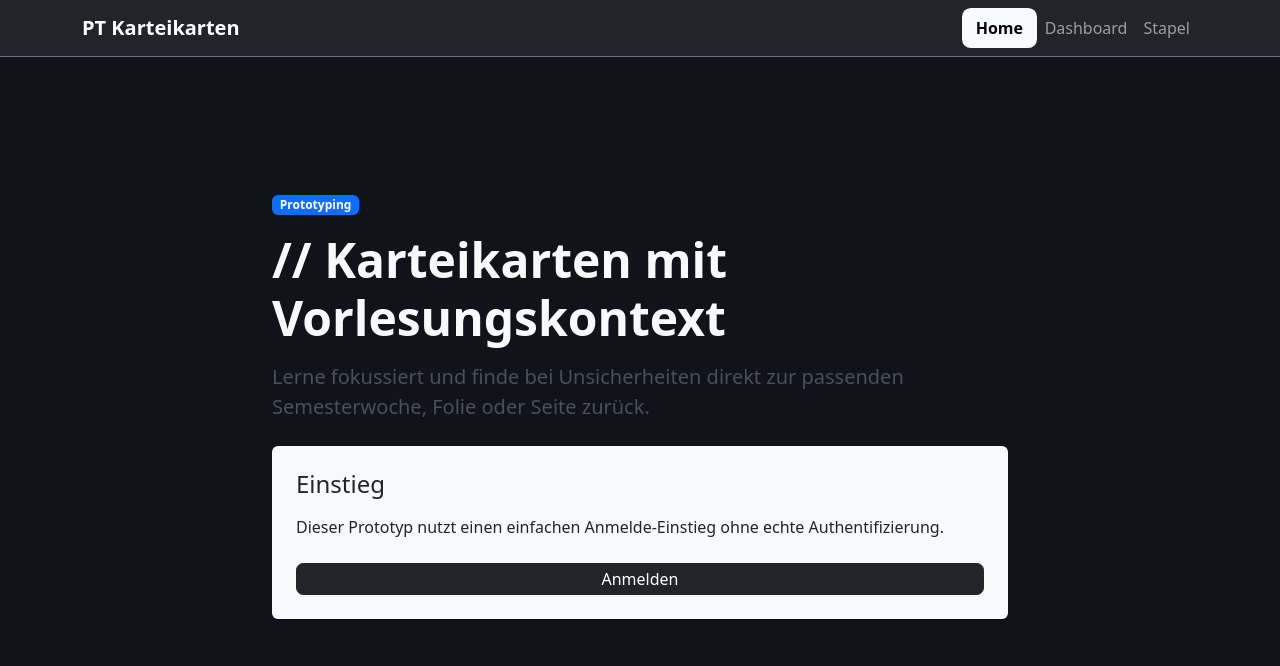
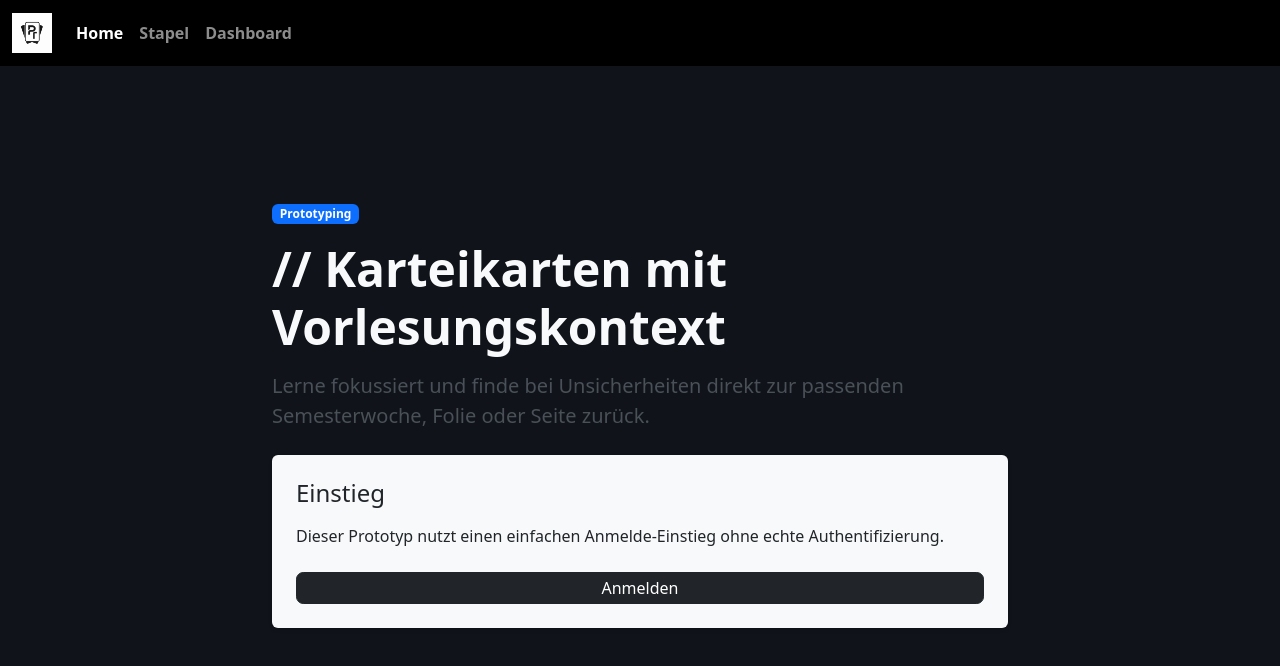
Before and after one commit to russoren1/PT-Karteikarten, a SvelteKit app: page / in a window 1280 px wide. Shown: the top 666 px of the page. Built offline with nearby package versions, Linux system fonts and the light colour scheme.

Commit message:
korrigiere KI generierte Navbar, durch einfache Bootstrap Navbar + Hinzufügen des Logos in die Navbar

```diff
--- a/src/app.css
+++ b/src/app.css
@@ -15,6 +15,11 @@
 
 .app-shell {
 	min-height: 100vh;
+}
+
+.navbar-logo {
+	height: 40px;
+	width: auto;
 }
 
 .min-vh-75 {
--- a/src/lib/components/Navbar.svelte
+++ /dev/null
@@ -1,36 +0,0 @@
-<script>
-	import { page } from '$app/state';
-</script>
-
-<nav class="navbar navbar-expand-md navbar-dark bg-dark border-bottom border-secondary">
-	<div class="container">
-		<a class="navbar-brand fw-semibold" href="/">PT Karteikarten</a>
-		<button
-			class="navbar-toggler"
-			type="button"
-			data-bs-toggle="collapse"
-			data-bs-target="#mainNavigation"
-			aria-controls="mainNavigation"
-			aria-expanded="false"
-			aria-label="Navigation umschalten"
-		>
-			<span class="navbar-toggler-icon"></span>
-		</button>
-
-		<div class="collapse navbar-collapse" id="mainNavigation">
-			<ul class="navbar-nav ms-auto mb-2 mb-md-0">
-				<li class="nav-item">
-					<a class={page.url.pathname === '/' ? 'nav-link active-link' : 'nav-link'} href="/">Home</a>
-				</li>
-				<li class="nav-item">
-					<a class="nav-link" href="/stapel">Dashboard</a>
-				</li>
-				<li class="nav-item">
-					<a class={page.url.pathname === '/stapel' ? 'nav-link active-link' : 'nav-link'} href="/stapel"
-						>Stapel</a
-					>
-				</li>
-			</ul>
-		</div>
-	</div>
-</nav>
--- a/src/routes/+layout.svelte
+++ b/src/routes/+layout.svelte
@@ -1,6 +1,5 @@
 <script>
 	import '../app.css';
-	import Navbar from '$lib/components/Navbar.svelte';
 
 	let { children } = $props();
 </script>
@@ -9,7 +8,24 @@
 	<link rel="icon" href="/favicon.svg" />
 </svelte:head>
 
-<Navbar />
+<nav class="navbar navbar-expand-lg bg-black fw-bold" data-bs-theme="dark">
+  <div class="container-fluid">
+    <a class="navbar-brand" href="/">
+      <img class="navbar-logo" src="/logo.png" alt="PT Karteikarten" />
+    </a>
+    <button class="navbar-toggler" type="button" data-bs-toggle="collapse" data-bs-target="#navbarNavAltMarkup" aria-controls="navbarNavAltMarkup" aria-expanded="false" aria-label="Toggle navigation">
+      <span class="navbar-toggler-icon"></span>
+    </button>
+    <div class="collapse navbar-collapse" id="navbarNavAltMarkup">
+      <div class="navbar-nav">
+        <a class="nav-link active" aria-current="page" href="/">Home</a>
+        <a class="nav-link" href="/stapel">Stapel</a>
+        <a class="nav-link" href="/dashboard">Dashboard</a>
+      </div>
+    </div>
+  </div>
+</nav>
+
 
 <main class="app-shell py-5">
 	{@render children()}
```
Also changed, not shown: static/logo.png (added).
